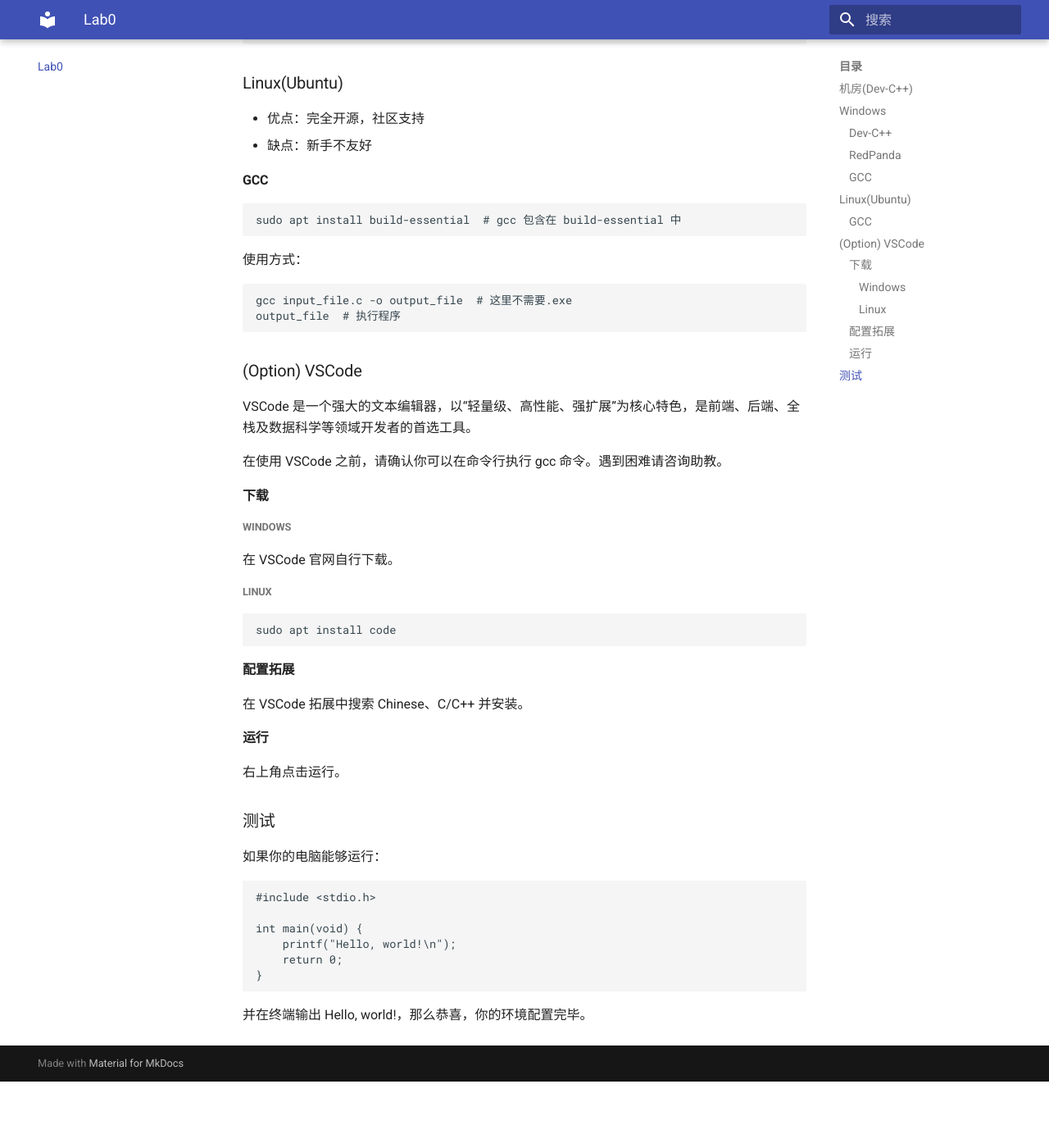
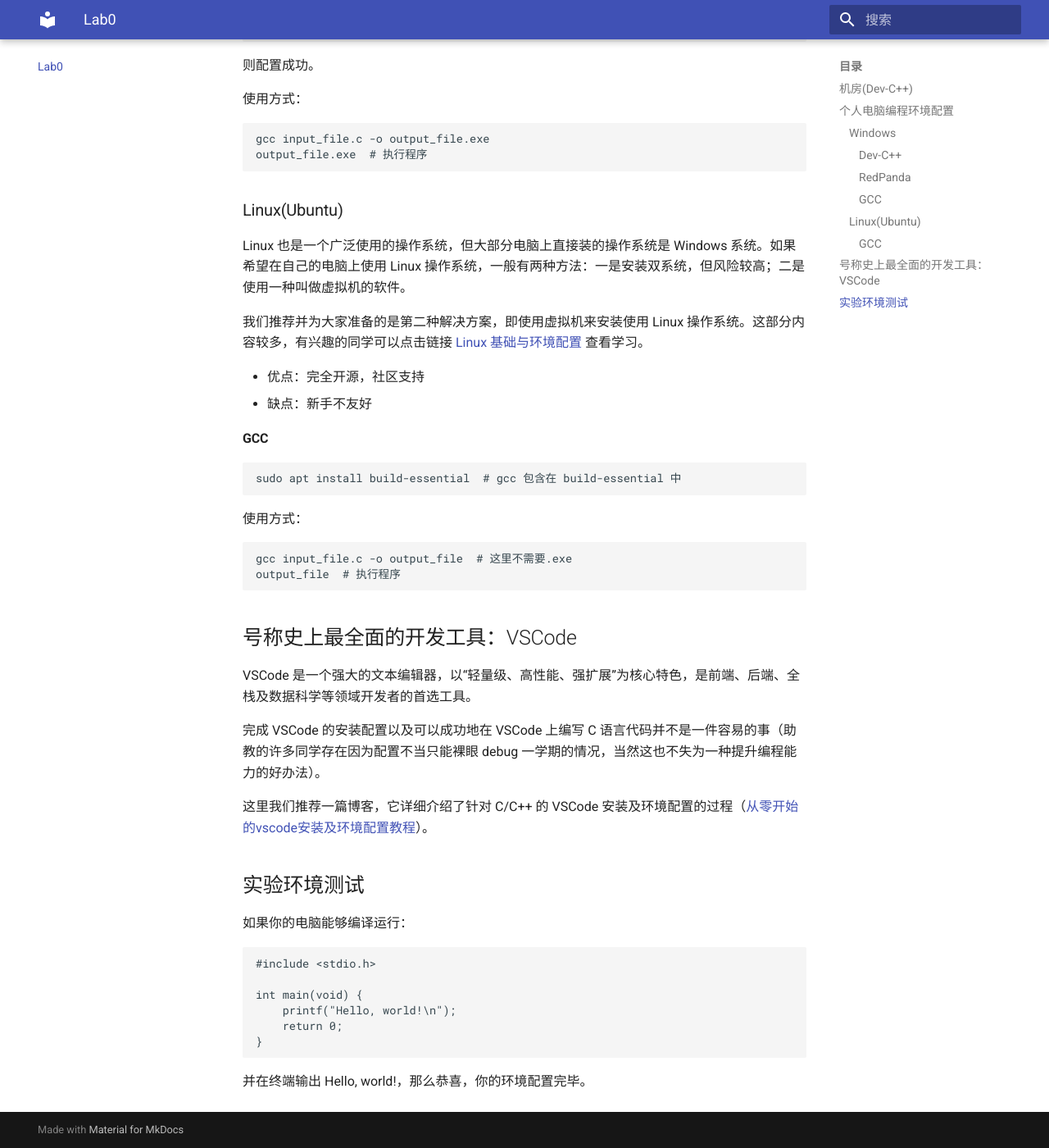
Before and after one commit to Tsincy-Peacy/Code2025, an MkDocs documentation site: the page built from docs/lab0.md, in a window 1280 px wide and 1400 px high, scrolled down 1024 px. Shown: the whole window at 82% size. Built offline with MkDocs 1.6.1 and Material for MkDocs 9.7.7, drawn with Linux system fonts in a browser that asks for light colours; before the commit the page ends 2343 px from its top, so only the background shows below that; some of the changed text lies outside the part shown.

````diff
--- a/docs/lab0.md
+++ b/docs/lab0.md
@@ -1,17 +1,19 @@
-# 上机环境准备
+# 实验0：上机环境准备
 
 
 
-你可以选择在机房电脑已有环境使用编译软件，但我们更推荐在自己电脑配置环境。
+提示：你当然可以选择在机房电脑已有环境使用编译软件，但我们更推荐在自己电脑配置环境。
 
 
 
-### 机房(Dev-C++)
+## 机房(Dev-C++)
 
 - 优点：开箱即用
 - 缺点：操作不便，提前写好的文件上传繁琐，界面原始
 
+## 个人电脑编程环境配置
 
+这里我们将分别介绍 Windows 系统和 Linux 系统下常用的 C/C++ 编程软件，大家可以自行选择适合自己的一款软件，当然如果你之前已经有一定的编程基础和熟练使用的软件，不妨继续使用~
 
 ### Windows
 
@@ -26,7 +28,7 @@
 
 #### [RedPanda](./assets/RedPanda.C++.3.2.win64.MinGW64_11.4.Setup.exe)
 
-界面优雅，与 Dev-C++操作基本一致，安装同 Dev-C++。
+界面优雅，与 Dev-C++ 操作基本一致，安装同 Dev-C++。
 
 
 
@@ -56,6 +58,12 @@
 
 ### Linux(Ubuntu)
 
+Linux 也是一个广泛使用的操作系统，但大部分电脑上直接装的操作系统是 Windows 系统。如果希望在自己的电脑上使用 Linux 操作系统，一般有两种方法：一是安装双系统，但风险较高；二是使用一种叫做虚拟机的软件。
+
+
+
+我们推荐并为大家准备的是第二种解决方案，即使用虚拟机来安装使用 Linux 操作系统。这部分内容较多，有兴趣的同学可以点击链接 [Linux 基础与环境配置](./assets/Linux基础与环境配置.pdf) 查看学习。
+
 - 优点：完全开源，社区支持
 - 缺点：新手不友好
 
@@ -76,41 +84,23 @@
 
 
 
-### (Option) VSCode
+## 号称史上最全面的开发工具：VSCode
 
 VSCode 是一个强大的文本编辑器，以“轻量级、高性能、强扩展”为核心特色，是前端、后端、全栈及数据科学等领域开发者的首选工具。
 
-在使用 VSCode 之前，请确认你可以在命令行执行 gcc 命令。遇到困难请咨询助教。
 
-#### 下载
 
-##### Windows
-
-在 VSCode 官网自行下载。
-
-##### Linux
-
-```cmd
-sudo apt install code
-```
+完成 VSCode 的安装配置以及可以成功地在 VSCode 上编写 C 语言代码并不是一件容易的事（助教的许多同学存在因为配置不当只能裸眼 debug 一学期的情况，当然这也不失为一种提升编程能力的好办法）。
 
 
 
-#### 配置拓展
-
-在 VSCode 拓展中搜索 Chinese、C/C++ 并安装。
+这里我们推荐一篇博客，它详细介绍了针对 C/C++ 的 VSCode 安装及环境配置的过程（[从零开始的vscode安装及环境配置教程](https://www.cnblogs.com/lidabo/p/18347048)）。
 
 
 
-#### 运行
+## 实验环境测试
 
-右上角点击运行。
-
-
-
-### 测试
-
-如果你的电脑能够运行：
+如果你的电脑能够编译运行：
 
 ```c
 #include <stdio.h>
````
Also changed, not shown: 1 other file.
